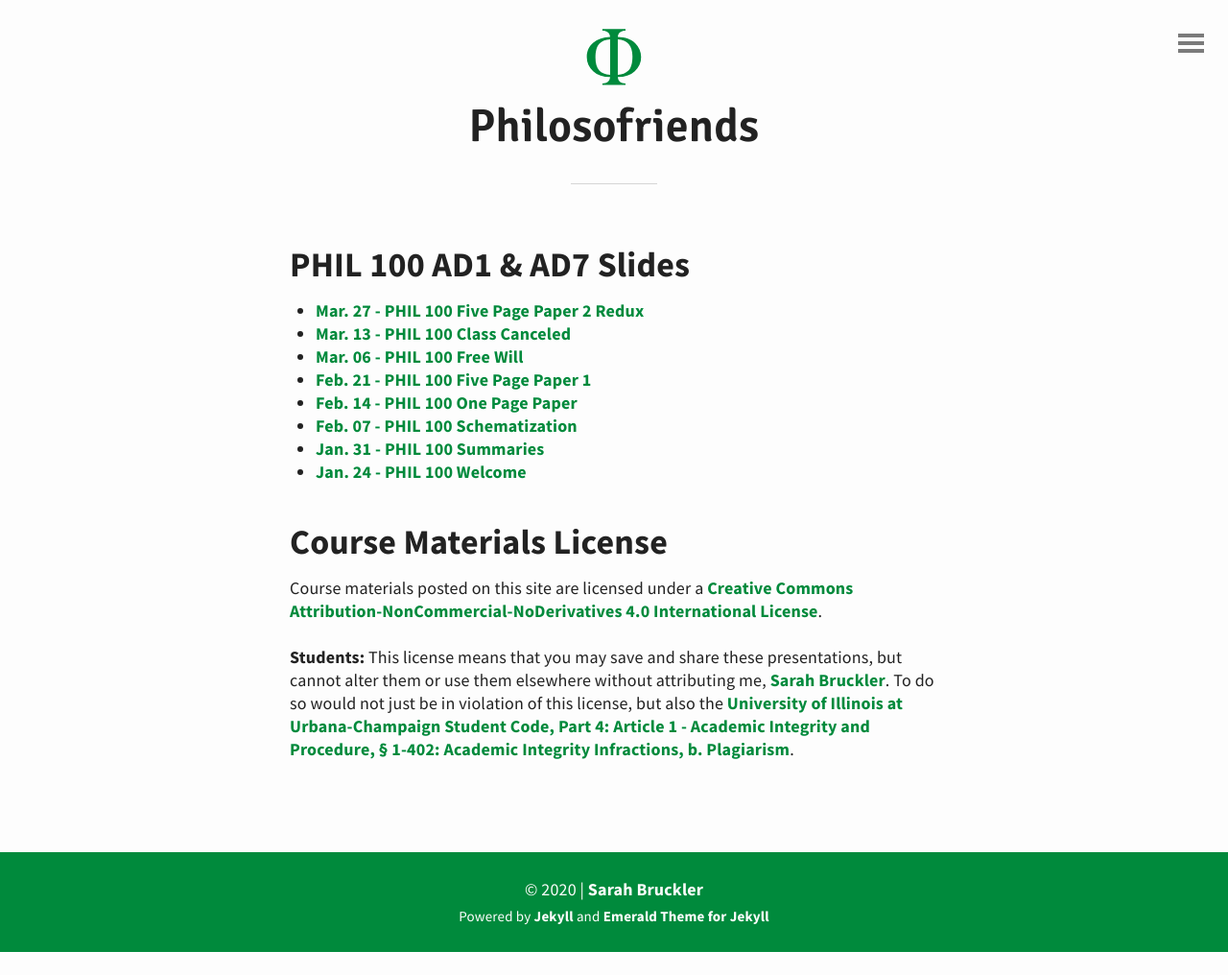
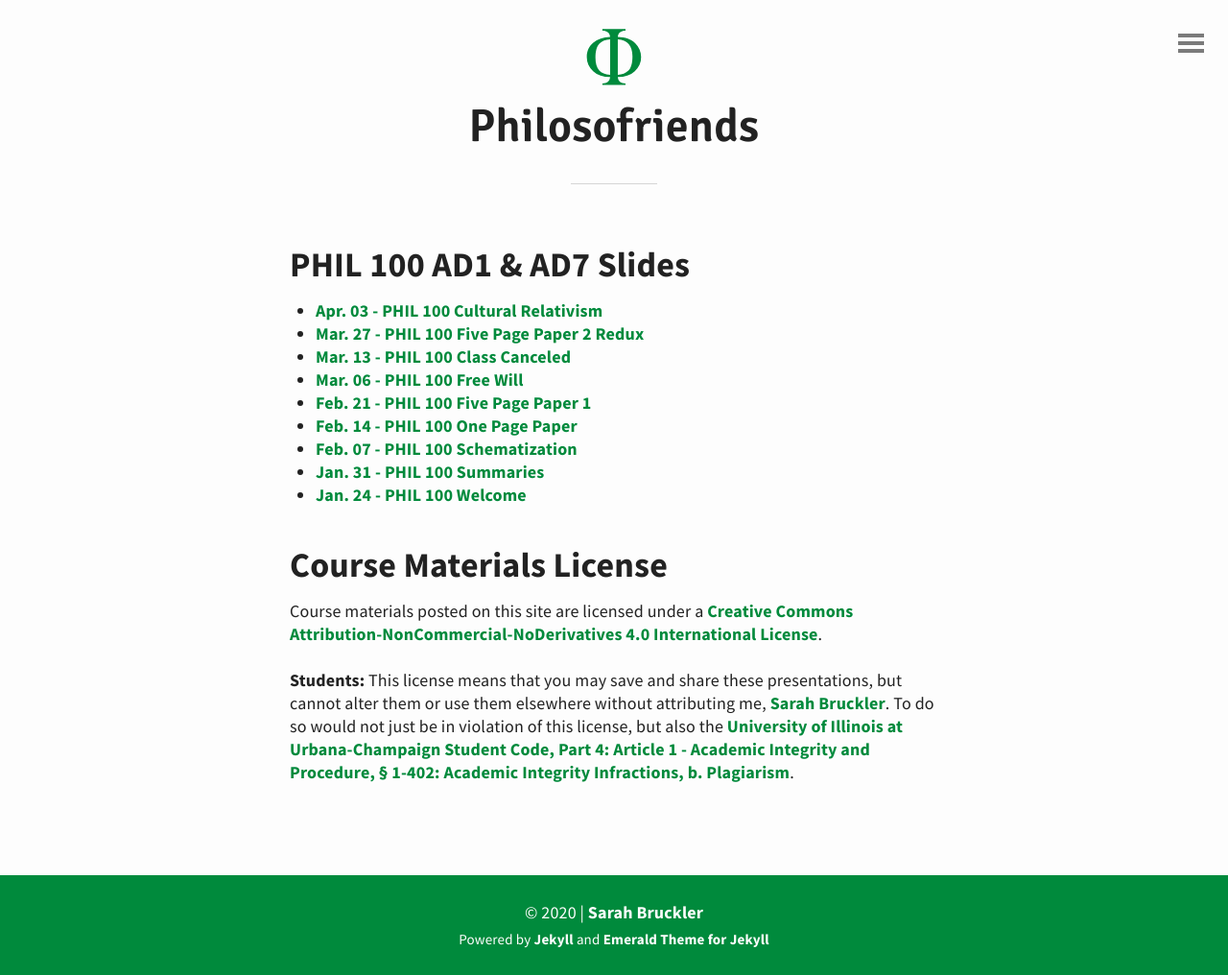
Before and after one commit to SKBruck/philfrens, a Jekyll site: the page built from course-materials.md, in a window 1280 px wide. Shown: the whole page at 96% size. Built offline with Jekyll 4.4.1, drawn with Linux system fonts in a browser that asks for light colours; before the commit the page ends 992 px from its top, so only the background shows below that.

Commit message:
adding this weeks slides

```diff
--- a/_data/slides.yml
+++ b/_data/slides.yml
@@ -1,3 +1,6 @@
+- title: Apr. 03 - PHIL 100 Cultural Relativism
+  url: /slides/2020-04-03-week-10.html
+
 - title: Mar. 27 - PHIL 100 Five Page Paper 2 Redux
   url: /slides/2020-03-27-week-9.html
 
```
